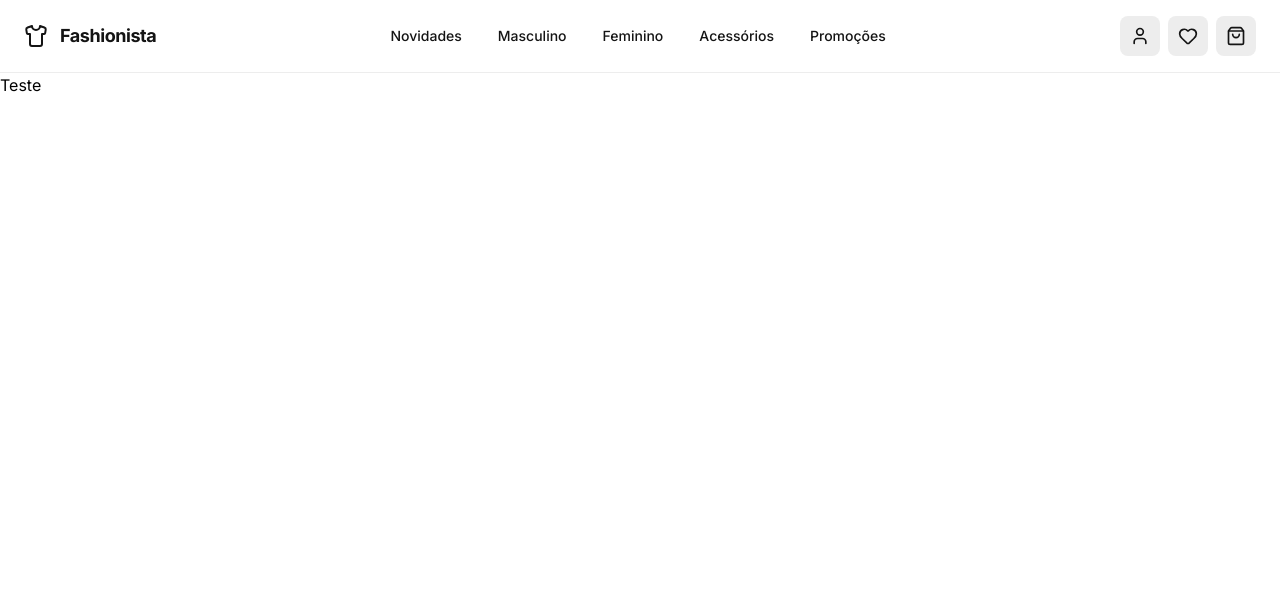
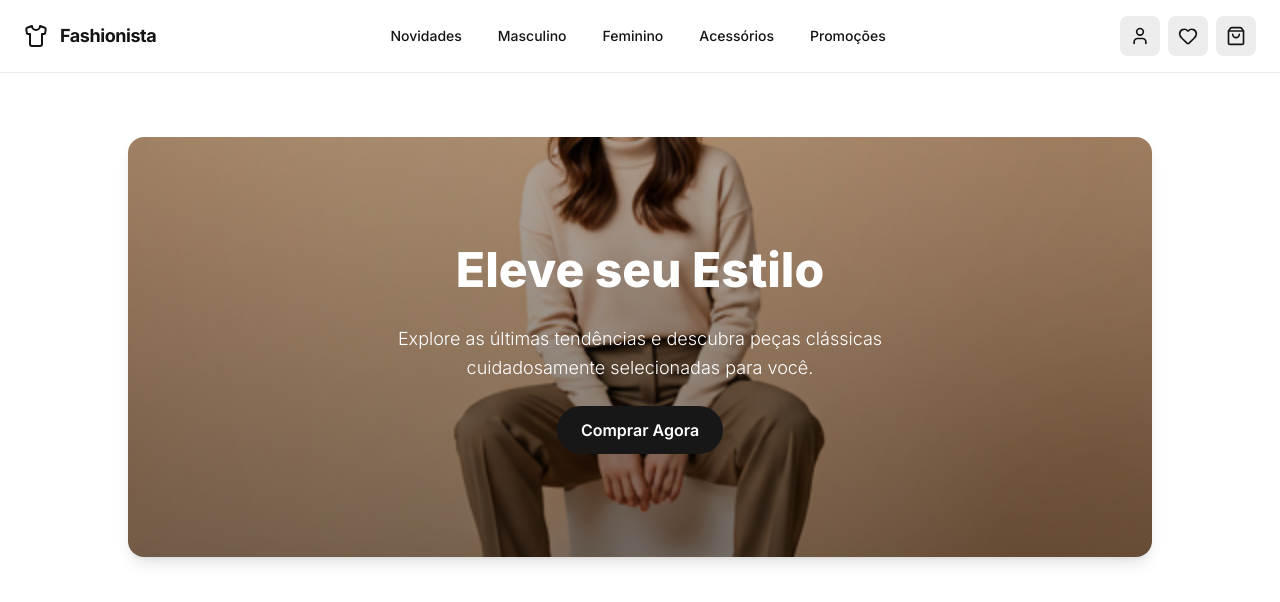
Before and after one commit to NatanRocha43/vitrine, a Next.js app: page /ofertas in a window 1280 px wide. Shown: the top 602 px of the page. Built offline with nearby package versions, Linux system fonts and the light colour scheme.

Commit message:
(feat): Creation of the hero

```diff
--- /dev/null
+++ b/src/app/(components)/Hero.tsx
@@ -0,0 +1,27 @@
+'use client';
+
+export default function Hero() {
+    return (
+        <section className="flex items-center justify-center py-16 px-4">
+            <div
+                className="w-full max-w-5xl rounded-2xl bg-cover bg-center bg-no-repeat text-white shadow-lg min-h-[420px] flex items-center justify-center"
+                style={{
+                    backgroundImage:
+                        'linear-gradient(rgba(0, 0, 0, 0.3), rgba(0, 0, 0, 0.5)), url("./hero.png")',
+                }}>
+                <div className="text-center max-w-xl mx-auto flex flex-col gap-6 px-4">
+                    <h1 className="text-3xl sm:text-4xl md:text-5xl font-extrabold leading-tight">
+                        Eleve seu Estilo
+                    </h1>
+                    <p className="text-sm sm:text-base md:text-lg font-light leading-relaxed">
+                        Explore as últimas tendências e descubra peças clássicas cuidadosamente selecionadas para você.
+                    </p>
+
+                    <button className="mx-auto h-12 px-6 rounded-full bg-neutral-900 cursor-pointer text-white font-semibold hover:bg-neutral-800 transition-colors">
+                        Comprar Agora
+                    </button>
+                </div>
+            </div>
+        </section>
+    );
+}
--- a/src/app/ofertas/page.tsx
+++ b/src/app/ofertas/page.tsx
@@ -1,7 +1,10 @@
+import Hero from "../(components)/Hero";
+
+
 export default function Oferta() {
   return (
     <div>
-      Teste
+      <Hero />
     </div>
   );
 }
```
Also changed, not shown: public/hero.png (added).
